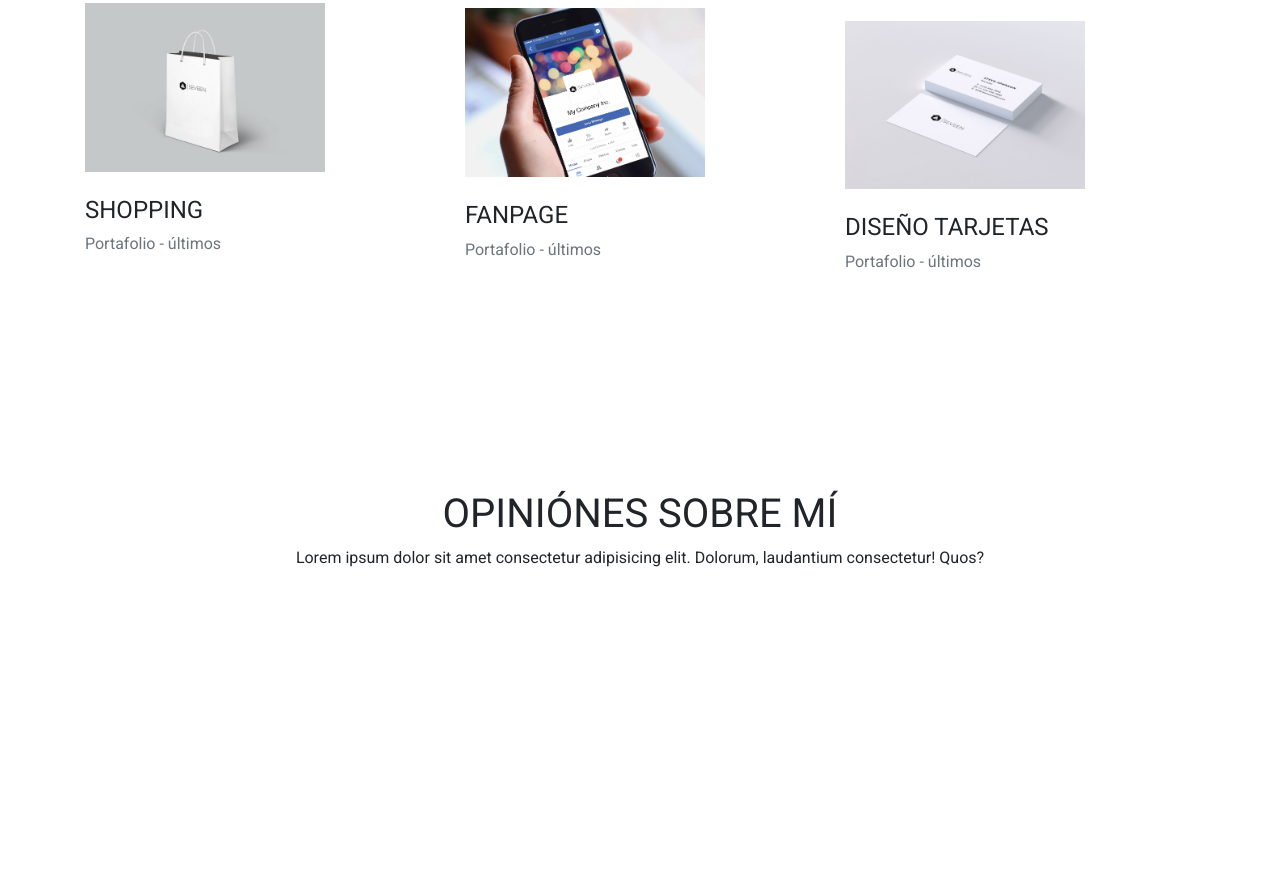
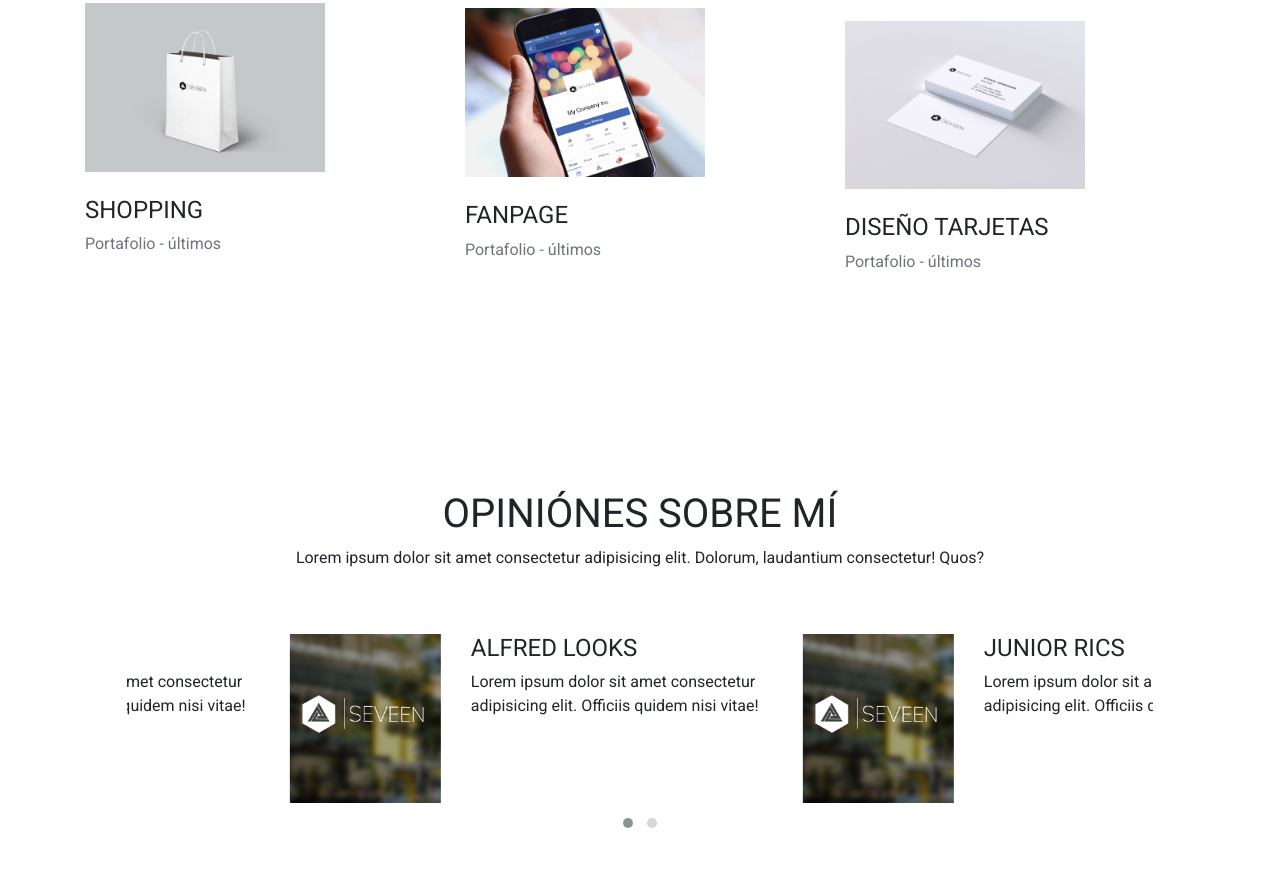
Before and after one commit to StyvenSoft/White-portfolio, a website: page index.html in a window 1280 px wide. Shown: the part 3100-3991 px from the top of the page. Before the commit the page ends 3814 px from the top, so only its background shows below. Drawn offline with nearby package versions, Linux system fonts and the light colour scheme.

Commit message:
Slider opinions

```diff
--- a/index.html
+++ b/index.html
@@ -10,6 +10,8 @@
     <link rel="stylesheet" href="https://cdnjs.cloudflare.com/ajax/libs/font-awesome/5.11.2/css/all.min.css" />
     <link href="https://fonts.googleapis.com/css?family=Roboto&display=swap" rel="stylesheet">
     <link rel="stylesheet" href="https://cdnjs.cloudflare.com/ajax/libs/magnific-popup.js/1.1.0/magnific-popup.min.css" />
+    <link rel="stylesheet" href="https://cdnjs.cloudflare.com/ajax/libs/OwlCarousel2/2.3.4/assets/owl.carousel.min.css" />
+    <link rel="stylesheet" href="https://cdnjs.cloudflare.com/ajax/libs/OwlCarousel2/2.3.4/assets/owl.theme.default.min.css" />
 </head>
 <body>
     <header class="header-main">
@@ -320,7 +322,48 @@
                     <div class="col-12">
                         <div class="about-title">
                             <h1 class="text-uppercase title-h1">Opiniónes sobre mí</h1>
-                            <p>Lorem ipsum dolor sit amet consectetur adipisicing elit. Dolorum, laudantium consectetur! Quos?</p>
+                            <p>Lorem ipsum dolor sit amet consectetur adipisicing elit. Dolorum,
+                            laudantium consectetur! Quos?</p>
+                        </div>
+                    </div>
+                </div>
+            </div>
+            <div class="container carousel py-lg-5">
+                <div class="owl-carousel owl-theme">
+                    <div class="client row">
+                        <div class="col-lg-4 col-md-12 client-img">
+                            <img src="./img/Captura15.PNG" alt="Imagen" class="img-fluid">
+                        </div>
+                        <div class="col-lg-8 col-md-12 about-client">
+                            <h4 class="text-uppercase">Martin Fills</h4>
+                            <p>Lorem ipsum dolor sit amet consectetur adipisicing elit. Officiis quidem nisi vitae!</p>
+                        </div>
+                    </div>
+                    <div class="client row">
+                        <div class="col-lg-4 col-md-12 client-img">
+                            <img src="./img/Captura15.PNG" alt="Imagen" class="img-fluid">
+                        </div>
+                        <div class="col-lg-8 col-md-12 about-client">
+                            <h4 class="text-uppercase">Alfred Looks</h4>
+                            <p>Lorem ipsum dolor sit amet consectetur adipisicing elit. Officiis quidem nisi vitae!</p>
+                        </div>
+                    </div>
+                    <div class="client row">
+                        <div class="col-lg-4 col-md-12 client-img">
+                            <img src="./img/Captura15.PNG" alt="Imagen" class="img-fluid">
+                        </div>
+                        <div class="col-lg-8 col-md-12 about-client">
+                            <h4 class="text-uppercase">Junior Rics</h4>
+                            <p>Lorem ipsum dolor sit amet consectetur adipisicing elit. Officiis quidem nisi vitae!</p>
+                        </div>
+                    </div>
+                    <div class="client row">
+                        <div class="col-lg-4 col-md-12 client-img">
+                            <img src="./img/Captura15.PNG" alt="Imagen" class="img-fluid">
+                        </div>
+                        <div class="col-lg-8 col-md-12 about-client">
+                            <h4 class="text-uppercase">Tonny Pulls</h4>
+                            <p>Lorem ipsum dolor sit amet consectetur adipisicing elit. Officiis quidem nisi vitae!</p>
                         </div>
                     </div>
                 </div>
@@ -331,6 +374,7 @@
     <script src="https://cdnjs.cloudflare.com/ajax/libs/twitter-bootstrap/4.4.1/js/bootstrap.min.js"></script>
     <script src="https://cdnjs.cloudflare.com/ajax/libs/jquery.isotope/3.0.6/isotope.pkgd.min.js"></script>
     <script src="https://cdnjs.cloudflare.com/ajax/libs/magnific-popup.js/1.1.0/jquery.magnific-popup.min.js"></script>
+    <script src="https://cdnjs.cloudflare.com/ajax/libs/OwlCarousel2/2.3.4/owl.carousel.min.js"></script>
     <script src="./js/main.js"></script>
 </body>
 </html>
--- a/js/main.js
+++ b/js/main.js
@@ -21,4 +21,18 @@ $(document).ready(function(){
         gallery:{enabled:true}
       });
 
+      $('.owl-carousel').owlCarousel({
+        loop: true,
+        autoplay: true,
+        dots: true,
+        responsive: {
+            0: {
+              items: 1
+            },
+            554: {
+                items: 2
+            }
+          }
+      });
+
 });
```
